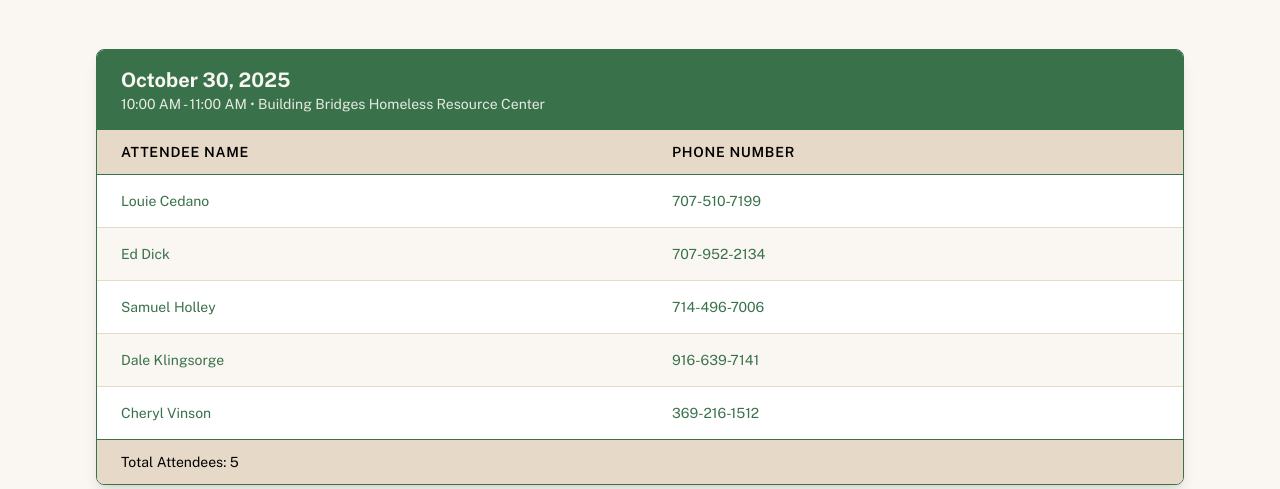
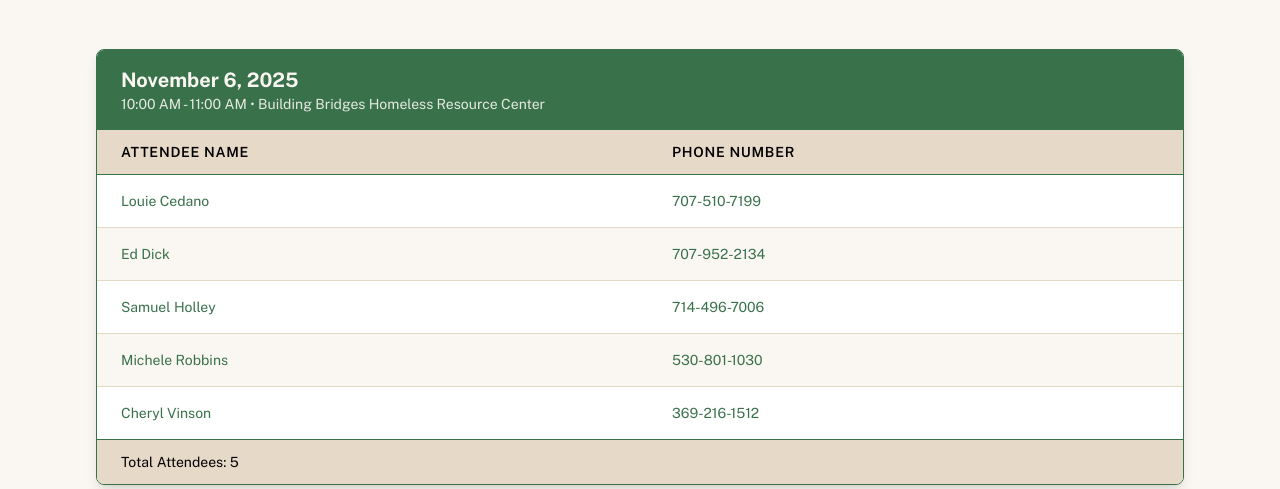
Before and after one commit to samuelmholley1/mendolaborcoop.ukiahumc.org, a Next.js app: page /attendance in a window 1280 px wide. Shown: the part 220-709 px from the top of the page. Built offline with nearby package versions, Linux system fonts and the light colour scheme.

Commit message:
Add November 6, 2025 meeting attendance
Attendees (5 members):
- Louie Cedano
- Ed Dick
- Samuel Holley
- Michele Robbins
- Cheryl Vinson

Changes from Oct 30 meeting: Dale absent, Michele present

```diff
--- a/pages/attendance.tsx
+++ b/pages/attendance.tsx
@@ -4,6 +4,18 @@ import Head from 'next/head';
 
 const AttendancePage: React.FC = () => {
   const meetings = [
+    {
+      date: 'November 6, 2025',
+      time: '10:00 AM - 11:00 AM',
+      location: 'Building Bridges Homeless Resource Center',
+      attendees: [
+        { name: 'Louie Cedano', phone: '707-510-7199' },
+        { name: 'Ed Dick', phone: '707-952-2134' },
+        { name: 'Samuel Holley', phone: '714-496-7006' },
+        { name: 'Michele Robbins', phone: '530-801-1030' },
+        { name: 'Cheryl Vinson', phone: '369-216-1512' }
+      ]
+    },
     {
       date: 'October 30, 2025',
       time: '10:00 AM - 11:00 AM',
```
